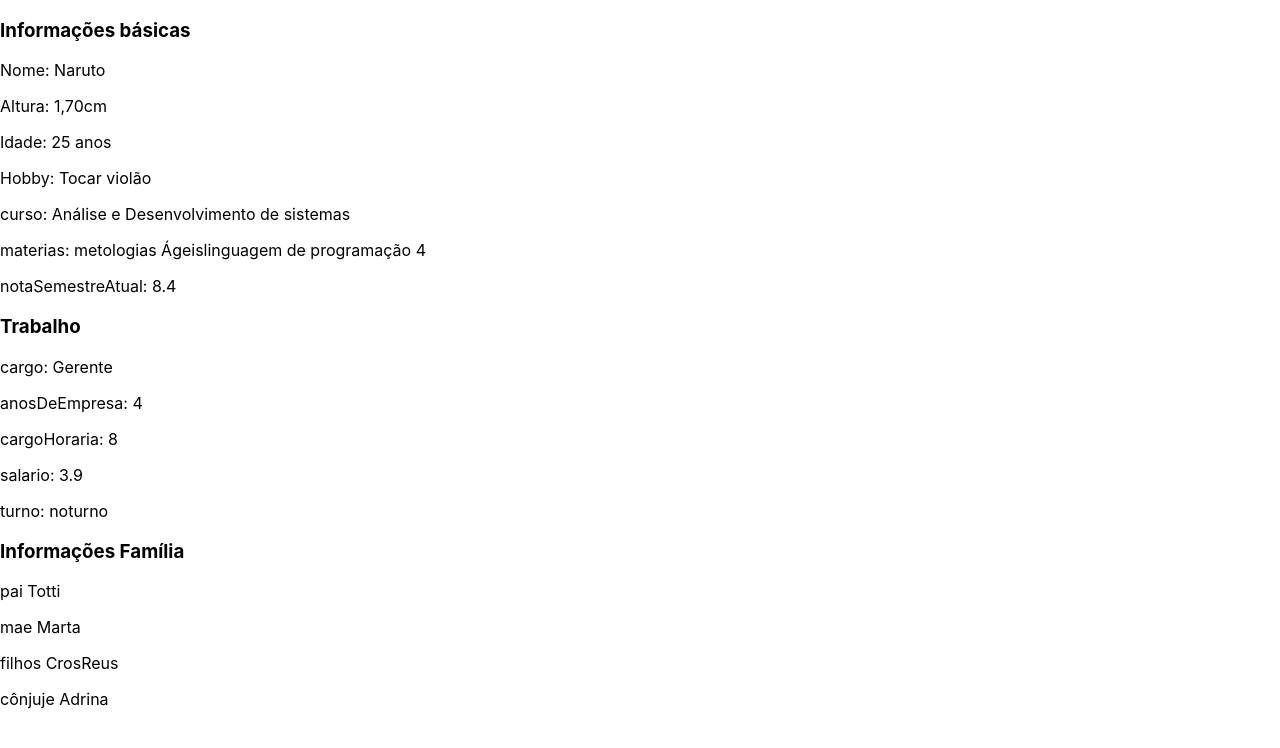
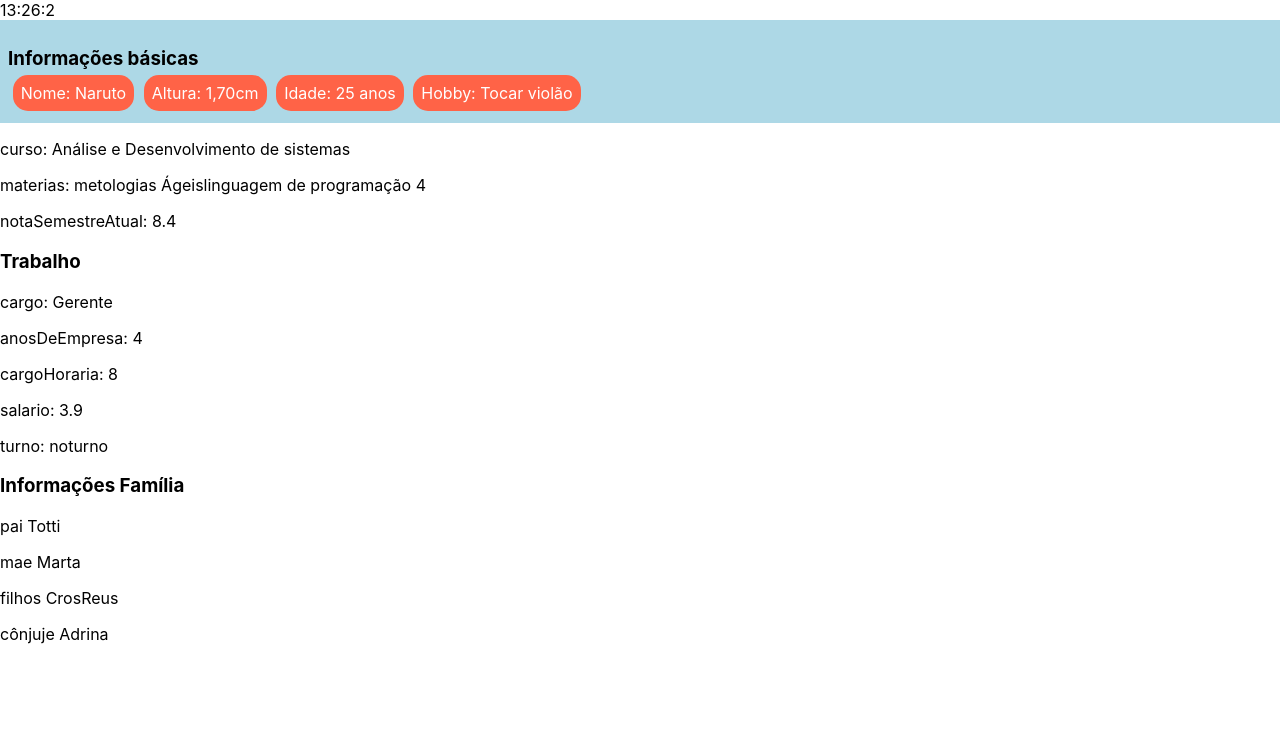
Before and after one commit to Mendes007/meu-aplicativo, a React (Create React App) app: page / in a window 1280 px wide. Shown: the top 748 px of the page. Built offline with nearby package versions, Linux system fonts and the light colour scheme.

Commit message:
Criação de arquivo de estilo para InformacoesBasicas e criação de hora para o Pessoa

```diff
--- a/package.json
+++ b/package.json
@@ -3,6 +3,10 @@
   "version": "0.1.0",
   "private": true,
   "dependencies": {
+    "@emotion/react": "^11.9.0",
+    "@emotion/styled": "^11.8.1",
+    "@mui/material": "^5.6.1",
+    "@mui/styles": "^5.6.1",
     "@testing-library/jest-dom": "^5.16.4",
     "@testing-library/react": "^12.1.4",
     "@testing-library/user-event": "^13.5.0",
--- a/src/components/pessoa/informacoes-basicas/informacoes-basicas.component.tsx
+++ b/src/components/pessoa/informacoes-basicas/informacoes-basicas.component.tsx
@@ -1,4 +1,5 @@
 import { FunctionComponent } from "react";
+import { useStyles } from "./informacoes-basicas.style";
 
 export interface IInformacoesBasicasProps {
     nome: string;
@@ -10,22 +11,24 @@ export interface IInformacoesBasicasProps {
 
 const InformacoesBasicas: FunctionComponent<IInformacoesBasicasProps> = (props: IInformacoesBasicasProps) => {
 
+    const styles = useStyles();
+
     const nome = props.nome;
     const altura = props.altura;
     const idade = props.idade;
     const hobby = props.hobby;
 
     return(
-        <div className="informacoes-basicas">
-            <h3>Informações básicas</h3>
+        <div className={styles.root}>
+            <h3 className={styles.titulo}>Informações básicas</h3>
 
-            <p>Nome: {nome}</p>
+            <p className={styles.informacao}>Nome: {nome}</p>
 
-            <p>Altura: {altura}cm</p>
+            <p className={styles.informacao}>Altura: {altura}cm</p>
 
-            <p>Idade: {idade} anos</p>
+            <p className={styles.informacao}>Idade: {idade} anos</p>
 
-            <p>Hobby: {hobby}</p>
+            <p className={styles.informacao}>Hobby: {hobby}</p>
         </div>
     );
 };
--- /dev/null
+++ b/src/components/pessoa/informacoes-basicas/informacoes-basicas.style.tsx
@@ -0,0 +1,24 @@
+import { makeStyles } from '@mui/styles';
+
+export const useStyles = makeStyles(
+    {
+        root: {
+            padding: '.5em',
+            background: 'lightBlue',
+        },
+
+        titulo: {
+            marginBottom: '0px'
+        },
+
+        informacao: {
+            background: 'tomato',
+            color: "#FFF",
+            padding: ".5em",
+            margin: ".3em",
+            display: 'inline-block',
+            borderRadius: '15px'
+        },
+
+    }
+);
--- a/src/components/pessoa/pessoa.component.tsx
+++ b/src/components/pessoa/pessoa.component.tsx
@@ -1,4 +1,4 @@
-import { FunctionComponent } from "react";
+import { FunctionComponent, useEffect, useState } from "react";
 import InformacoesBasicas, { IInformacoesBasicasProps } from "./informacoes-basicas/informacoes-basicas.component";
 import InformacoesFamilia, {IInformacoesFamilia} from "./informacoes-familia/informacoes-familia.component";
 import InformacoesTrabalho, { IInformacoesTrabalho } from "./informacoes-trabalho/informacoes-trabalho.component";
@@ -15,13 +15,24 @@ export interface IPessoaProps {
 
 const Pessoa: FunctionComponent<IPessoaProps> = (props: IPessoaProps) => {
 
+    const [data, setData] = useState(new Date());
+
     const dadosBasicos = props.dadosBasicos;
     const familia = props.familia;
     const trabalho = props.trabalho;
     const vidaAcademica = props.vidaAcademica
 
+    setInterval(() => {
+        setData(new Date());
+    }, 1000);
+
     return(
         <div className="pessoa">
+
+            <div>
+                { `${data.getHours()}:${data.getMinutes()}:${data.getSeconds()}` }
+            </div>
+
             <InformacoesBasicas nome={dadosBasicos.nome} idade={dadosBasicos.idade}
             altura={dadosBasicos.altura} hobby={dadosBasicos.hobby} />
 
```
Also changed, not shown: 1 other file (tests, documents, lock files or other folders).
